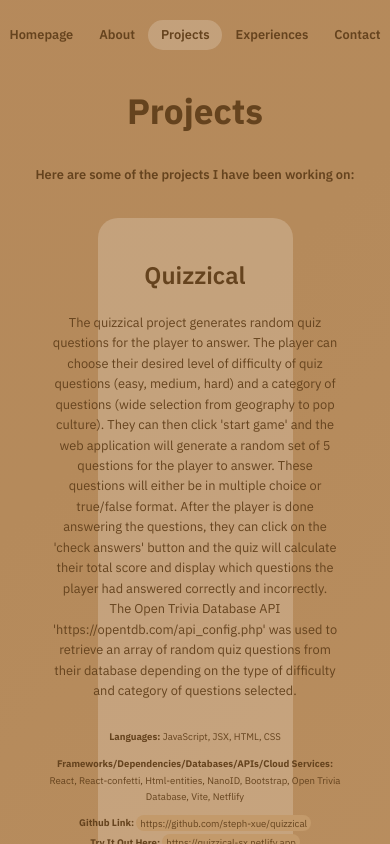
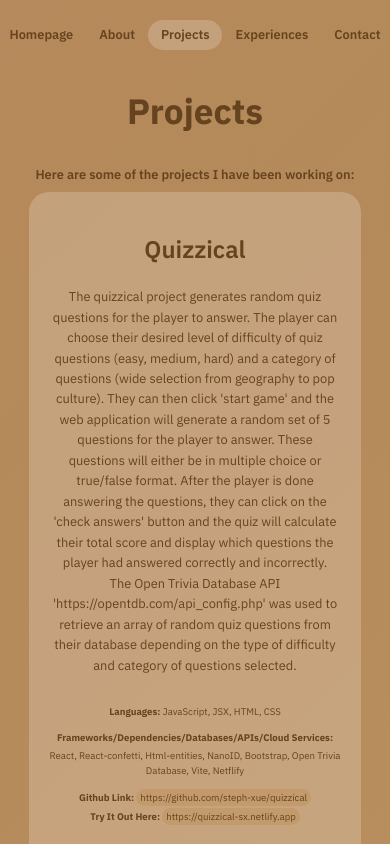
Before and after one commit to steph-xue/portfolio, a React (Vite) app: page /projects in a window 390 px wide. Shown: the top 844 px of the page. Built offline with nearby package versions, Linux system fonts and the light colour scheme.

Commit message:
fix mobile spacing

```diff
--- a/src/style.scss
+++ b/src/style.scss
@@ -566,9 +566,9 @@ a {
 	flex-direction: column;
 	justify-content: center;
 	align-items: center;
-	max-width: 50vw;
+	max-width: 85vw;
 	padding: 1em 2em;
-	margin: 2em;
+	margin: 2em, 0, 2em, 0;
 	cursor: pointer;
 	transition: transform 0.6s ease-in-out, background 0.6s ease-in-out;
 }
```
